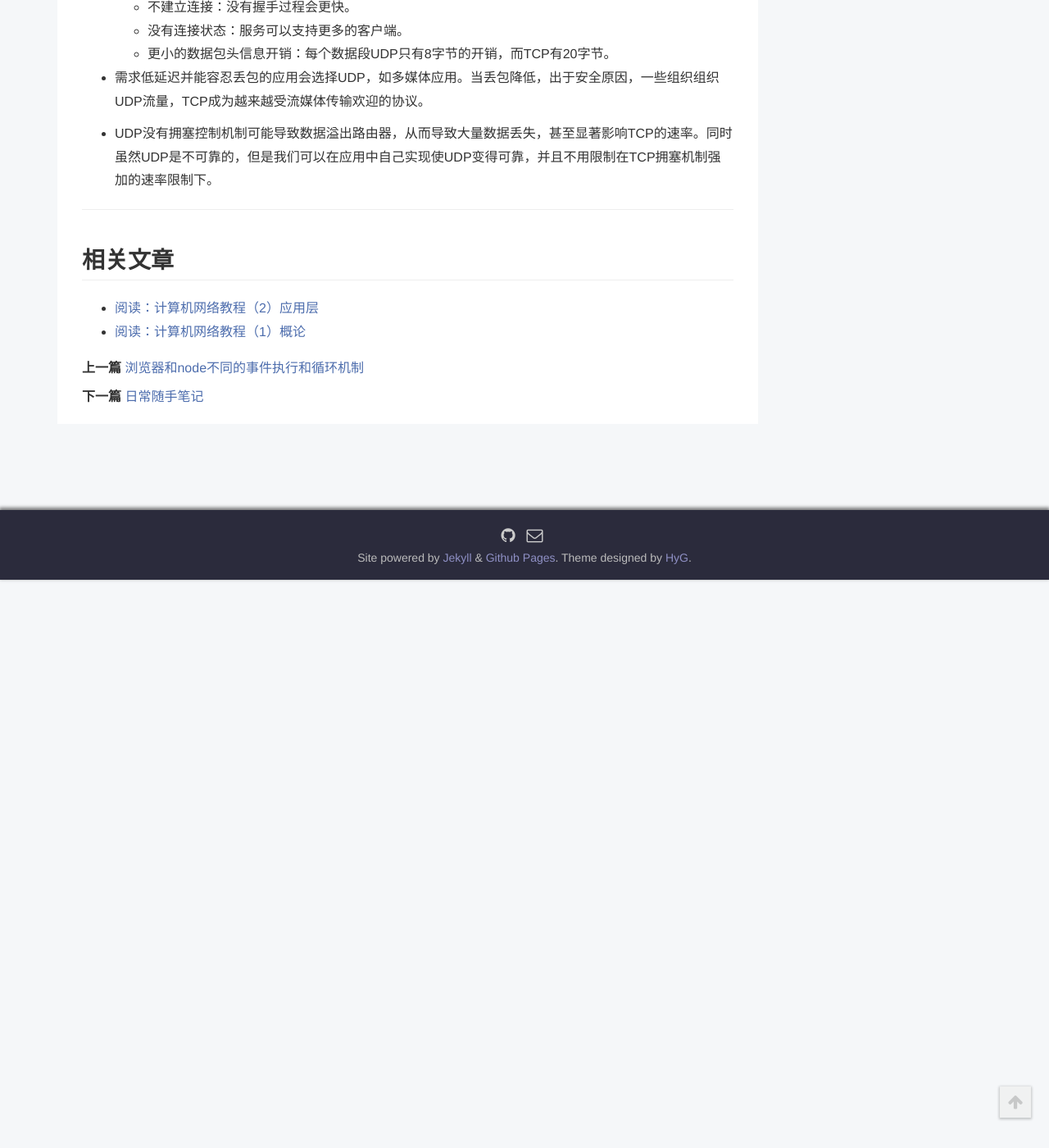
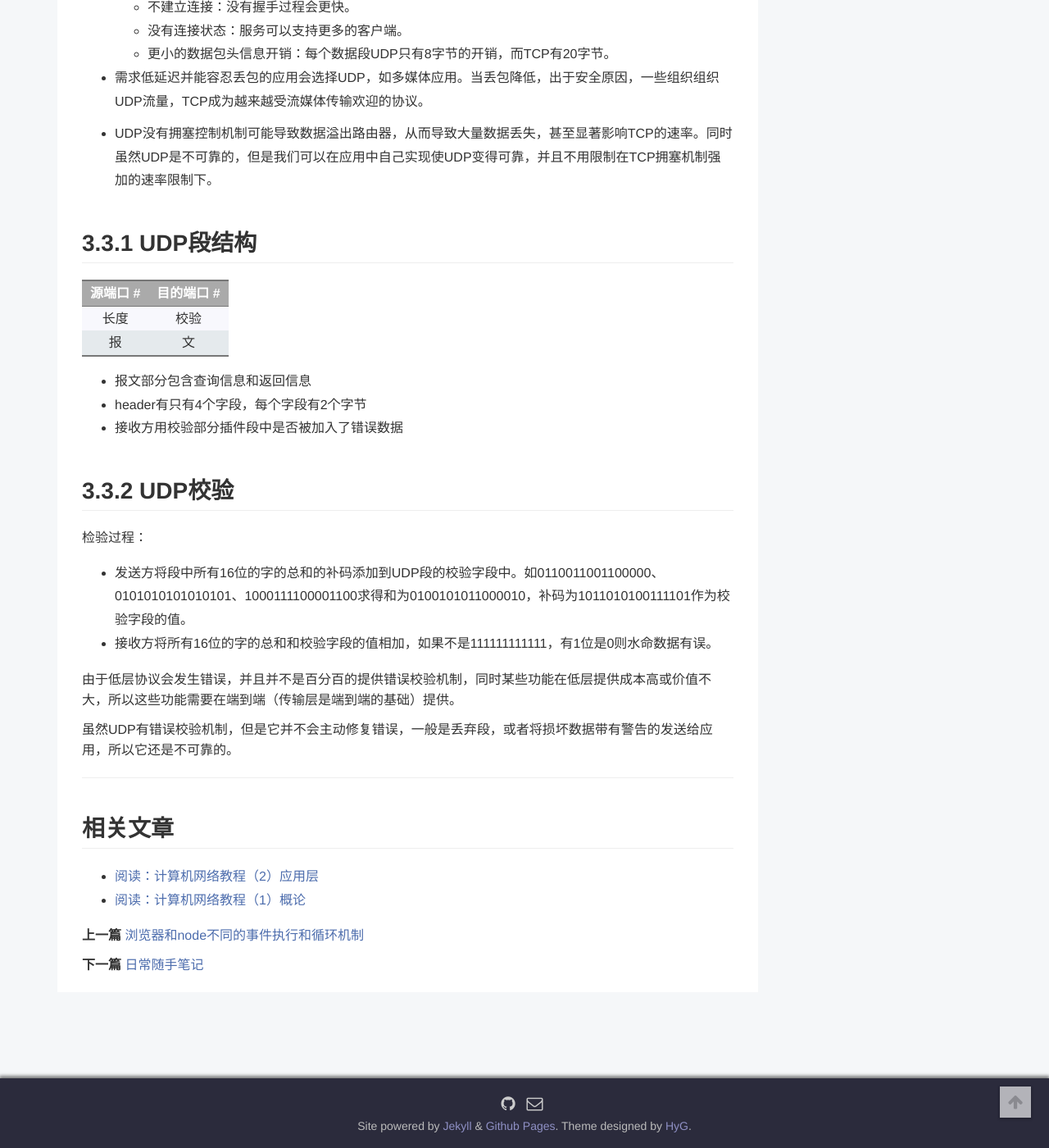
Before and after one commit to toBeTheLight/toBeTheLight.github.io, a Jekyll site: the page built from _posts/2018-03-19-计算机网络教程3 传输层.md, in a window 1280 px wide and 1400 px high, scrolled down 3275 px. Shown: the whole window at 82% size. Built offline with Jekyll 4.4.1, drawn with Linux system fonts in a browser that asks for light colours; a style sheet for code colours, icons or effects is not loaded; before the commit the page ends 3982 px from its top, so only the background shows below that; some of the changed text lies outside the part shown.

```diff
--- a/_posts/2018-03-19-计算机网络教程3 传输层.md
+++ b/_posts/2018-03-19-计算机网络教程3 传输层.md
@@ -118,3 +118,25 @@ Web服务器为每个连接创建一个新的进程，这些进程都有自己
 * 需求低延迟并能容忍丢包的应用会选择UDP，如多媒体应用。当丢包降低，出于安全原因，一些组织组织UDP流量，TCP成为越来越受流媒体传输欢迎的协议。
 
 * UDP没有拥塞控制机制可能导致数据溢出路由器，从而导致大量数据丢失，甚至显著影响TCP的速率。同时虽然UDP是不可靠的，但是我们可以在应用中自己实现使UDP变得可靠，并且不用限制在TCP拥塞机制强加的速率限制下。
+
+## 3.3.1 UDP段结构
+
+| 源端口 # | 目的端口 #|
+|:---:|:---:|
+| 长度 |校验|
+| 报 | 文 |
+
+* 报文部分包含查询信息和返回信息
+* header有只有4个字段，每个字段有2个字节
+* 接收方用校验部分插件段中是否被加入了错误数据
+
+## 3.3.2 UDP校验
+
+检验过程：
+
+* 发送方将段中所有16位的字的总和的补码添加到UDP段的校验字段中。如0110011001100000、0101010101010101、1000111100001100求得和为0100101011000010，补码为1011010100111101作为校验字段的值。
+* 接收方将所有16位的字的总和和校验字段的值相加，如果不是111111111111，有1位是0则水命数据有误。
+
+由于低层协议会发生错误，并且并不是百分百的提供错误校验机制，同时某些功能在低层提供成本高或价值不大，所以这些功能需要在端到端（传输层是端到端的基础）提供。
+
+虽然UDP有错误校验机制，但是它并不会主动修复错误，一般是丢弃段，或者将损坏数据带有警告的发送给应用，所以它还是不可靠的。
```
